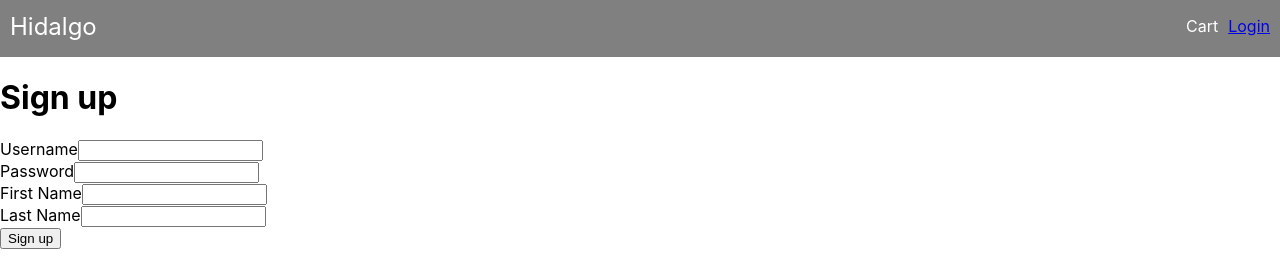
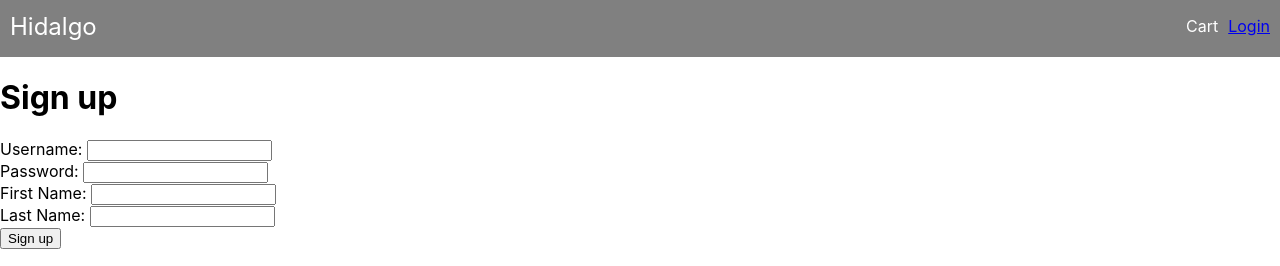
Before and after one commit to Nic-Tmpl/hidalgo, a React (Create React App) app in the folder frontend/: page /signup in a window 1280 px wide. Shown: the top 266 px of the page. Built offline with nearby package versions, Linux system fonts and the light colour scheme.

Commit message:
formatting in signup screen

```diff
--- a/frontend/src/screens/SignupScreen.js
+++ b/frontend/src/screens/SignupScreen.js
@@ -10,19 +10,19 @@ function SignupScreen(props) {
         <h1>Sign up</h1>
         <form action="/signup" method="post">
             <section>
-                <label for="username">Username</label>
+                <label for="username">Username: </label>
                 <input id="username" name="username" type="text" autocomplete="username" required />
             </section>
             <section>
-                <label for="new-password">Password</label>
+                <label for="new-password">Password: </label>
                 <input id="new-password" name="password" type="password" autocomplete="new-password" required />
             </section>
             <section>
-                <label for="first_name">First Name</label>
+                <label for="first_name">First Name: </label>
                 <input id="first_name" name="first_name" type="text" autocomplete="first_name" required />
             </section>
             <section>
-                <label for="last_name">Last Name</label>
+                <label for="last_name">Last Name: </label>
                 <input id="last_name" name="last_name" type="text" autocomplete="last_name" required />
             </section>
             <button type="submit">Sign up</button>
```
